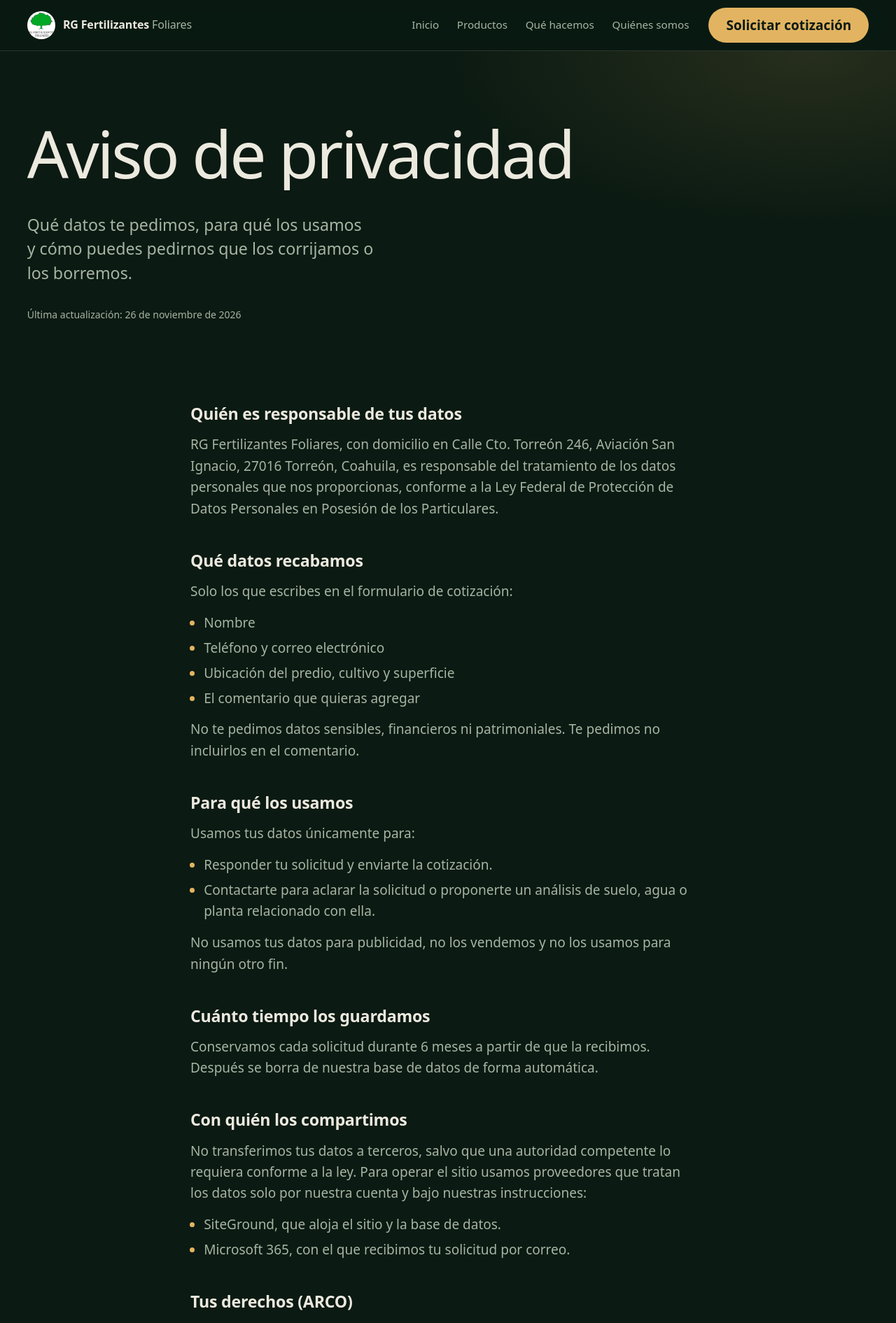
After one commit to Jorge097/PaginaRG, a Laravel app: page /aviso-de-privacidad in a window 1280 px wide. The commit adds this page. Shown: the top 1891 px of the page at 70% size. Run offline with Laravel 12, Linux system fonts and the light colour scheme; style sheets or scripts are compiled from the project's sources.

Commit message:
Agregar aviso de privacidad y borrado de cotizaciones a 6 meses
- Página /aviso-de-privacidad (LFPDPPP): responsable, datos, finalidades,
  plazo de conservación, encargados (SiteGround, Microsoft 365), derechos
  ARCO y cookies. Datos del responsable en config/rg.php.
- Aviso simplificado junto al formulario y enlace en el pie de página.
- Cotizacion usa MassPrunable; model:prune diario borra solicitudes
  con más de 6 meses.
- Pruebas de la página y del borrado automático.

```diff
--- a/app/Console/Kernel.php
+++ b/app/Console/Kernel.php
@@ -12,7 +12,8 @@ class Kernel extends ConsoleKernel
      */
     protected function schedule(Schedule $schedule): void
     {
-        // $schedule->command('inspire')->hourly();
+        // Aviso de privacidad: borra las cotizaciones más antiguas que el plazo de retención.
+        $schedule->command('model:prune', ['--model' => [\App\Models\Cotizacion::class]])->daily();
     }
 
     /**
--- a/config/rg.php
+++ b/config/rg.php
@@ -17,6 +17,17 @@ return [
         'horario' => 'Lunes a viernes, 9:00 a 19:00',
         'direccion' => ['Calle Cto. Torreón 246, Aviación San Ignacio', '27016 Torreón, Coahuila'],
         'mapa' => 'https://www.google.com/maps/embed?pb=!1m18!1m12!1m3!1d647.998819915458!2d-103.39466900227987!3d25.564884067305208!2m3!1f0!2f0!3f0!3m2!1i1024!2i768!4f13.1!3m3!1m2!1s0x868fdb006d7984ff%3A0xdb89219ff953b8c5!2sRG%20Fertilizantes%20Foliares!5e0!3m2!1ses-419!2smx!4v1761276558728!5m2!1ses-419!2smx',
+    ],
+
+    /*
+    | Aviso de privacidad (LFPDPPP). 'responsable' debe ser la razón social
+    | o el nombre de la persona física titular del negocio.
+    */
+    'privacidad' => [
+        'responsable' => 'RG Fertilizantes Foliares',
+        'rfc' => null,
+        'retencion_meses' => 6,
+        'actualizado' => '26 de noviembre de 2026',
     ],
 
     'cultivos' => ['Nogal', 'Alfalfa', 'Maíz', 'Sorgo', 'Algodón', 'Hortalizas', 'Granado'],
--- a/resources/css/app.css
+++ b/resources/css/app.css
@@ -1009,6 +1009,22 @@ html.vt-active .sheet[open] { animation: none; }
     color: var(--moss);
 }
 
+.form__note a,
+.colophon a { color: var(--chalk); text-decoration-color: var(--gold); }
+.colophon a:hover { color: var(--gold); }
+
+/* ---------- Aviso de privacidad ---------- */
+.legal__updated { font-size: var(--step--1); color: var(--moss); }
+.legal { padding-top: var(--space-l); }
+.legal__body { display: grid; gap: 0.9rem; max-width: 46rem; }
+.legal__body .h3 { margin-top: var(--space-m); }
+.legal__body .h3:first-child { margin-top: 0; }
+.legal__body p,
+.legal__body li { color: var(--moss); }
+.legal__body ul { display: grid; gap: 0.35rem; margin: 0; padding-left: 1.2rem; }
+.legal__body li::marker { color: var(--gold); }
+.legal__body a { color: var(--chalk); text-decoration-color: var(--gold); }
+
 /* ---------- Movimiento reducido: solo opacidad ---------- */
 @media (prefers-reduced-motion: reduce) {
     *, *::before, *::after {
--- /dev/null
+++ b/resources/views/pages/privacidad.blade.php
@@ -0,0 +1,91 @@
+@php
+    $p = config('rg.privacidad');
+    $c = config('rg.contacto');
+    $domicilio = $c['direccion'][0].', '.$c['direccion'][1];
+@endphp
+<x-layouts.app page="privacidad" title="Aviso de privacidad"
+    description="Cómo trata RG Fertilizantes Foliares los datos personales que recibe por el formulario de cotización.">
+
+    <section class="page-intro" aria-labelledby="privacidad-title">
+        <div class="wrap">
+            <h1 class="display display--page" id="privacidad-title">
+                <span class="line"><span>Aviso de privacidad</span></span>
+            </h1>
+            <p class="lede">Qué datos te pedimos, para qué los usamos y cómo puedes pedirnos que los corrijamos o los borremos.</p>
+            <p class="legal__updated">Última actualización: {{ $p['actualizado'] }}</p>
+        </div>
+    </section>
+
+    <section class="band band--paper legal" aria-label="Contenido del aviso">
+        <div class="wrap legal__body">
+
+            <h2 class="h3">Quién es responsable de tus datos</h2>
+            <p>
+                {{ $p['responsable'] }}@if ($p['rfc']), RFC {{ $p['rfc'] }}@endif,
+                con domicilio en {{ $domicilio }}, es responsable del tratamiento de los datos personales que nos
+                proporcionas, conforme a la Ley Federal de Protección de Datos Personales en Posesión de los Particulares.
+            </p>
+
+            <h2 class="h3">Qué datos recabamos</h2>
+            <p>Solo los que escribes en el formulario de cotización:</p>
+            <ul>
+                <li>Nombre</li>
+                <li>Teléfono y correo electrónico</li>
+                <li>Ubicación del predio, cultivo y superficie</li>
+                <li>El comentario que quieras agregar</li>
+            </ul>
+            <p>No te pedimos datos sensibles, financieros ni patrimoniales. Te pedimos no incluirlos en el comentario.</p>
+
+            <h2 class="h3">Para qué los usamos</h2>
+            <p>Usamos tus datos únicamente para:</p>
+            <ul>
+                <li>Responder tu solicitud y enviarte la cotización.</li>
+                <li>Contactarte para aclarar la solicitud o proponerte un análisis de suelo, agua o planta relacionado con ella.</li>
+            </ul>
+            <p>No usamos tus datos para publicidad, no los vendemos y no los usamos para ningún otro fin.</p>
+
+            <h2 class="h3">Cuánto tiempo los guardamos</h2>
+            <p>
+                Conservamos cada solicitud durante {{ $p['retencion_meses'] }} meses a partir de que la recibimos.
+                Después se borra de nuestra base de datos de forma automática.
+            </p>
+
+            <h2 class="h3">Con quién los compartimos</h2>
+            <p>
+                No transferimos tus datos a terceros, salvo que una autoridad competente lo requiera conforme a la ley.
+                Para operar el sitio usamos proveedores que tratan los datos solo por nuestra cuenta y bajo nuestras instrucciones:
+            </p>
+            <ul>
+                <li>SiteGround, que aloja el sitio y la base de datos.</li>
+                <li>Microsoft 365, con el que recibimos tu solicitud por correo.</li>
+            </ul>
+
+            <h2 class="h3">Tus derechos (ARCO)</h2>
+            <p>
+                Puedes acceder a tus datos, rectificarlos, cancelarlos u oponerte a su uso, y también revocar tu consentimiento.
+                Para hacerlo, escríbenos a <a href="mailto:{{ $c['email'] }}">{{ $c['email'] }}</a> con:
+            </p>
+            <ul>
+                <li>Tu nombre y un medio para responderte.</li>
+                <li>Un documento que acredite tu identidad o, en su caso, la de tu representante.</li>
+                <li>Qué derecho quieres ejercer y sobre qué datos.</li>
+            </ul>
+            <p>
+                Te responderemos en un plazo máximo de 20 días hábiles. Si tu solicitud procede, la haremos efectiva
+                dentro de los 15 días hábiles siguientes a nuestra respuesta.
+            </p>
+
+            <h2 class="h3">Cookies</h2>
+            <p>
+                El sitio usa una cookie técnica de sesión, necesaria para enviar el formulario de forma segura.
+                No usamos cookies de publicidad ni de analítica. El mapa de ubicación lo muestra Google Maps,
+                que puede usar sus propias cookies conforme a su política de privacidad.
+            </p>
+
+            <h2 class="h3">Cambios a este aviso</h2>
+            <p>
+                Si cambiamos este aviso, publicaremos la versión nueva en esta misma página con su fecha de actualización.
+            </p>
+        </div>
+    </section>
+</x-layouts.app>
--- a/resources/views/partials/footer.blade.php
+++ b/resources/views/partials/footer.blade.php
@@ -95,7 +95,11 @@
                 </div>
 
                 <button class="btn btn--primary btn--block" type="submit">Enviar solicitud de cotización</button>
-                <p class="form__note">Usamos tus datos solo para responder esta solicitud.</p>
+                <p class="form__note">
+                    {{ config('rg.privacidad.responsable') }} usa tus datos solo para responder esta solicitud y los borra
+                    a los {{ config('rg.privacidad.retencion_meses') }} meses. Puedes pedir que los corrijamos o eliminemos
+                    en {{ $c['email'] }}. Lee el <a href="{{ route('privacidad') }}">aviso de privacidad</a>.
+                </p>
             </form>
         </div>
     </div>
@@ -103,5 +107,6 @@
     <div class="wrap colophon">
         <p>© {{ date('Y') }} RG Fertilizantes Foliares, Torreón, Coahuila</p>
         <p>16 años nutriendo cultivos en la Comarca Lagunera</p>
+        <p><a href="{{ route('privacidad') }}">Aviso de privacidad</a></p>
     </div>
 </footer>
--- a/routes/web.php
+++ b/routes/web.php
@@ -12,6 +12,7 @@ Route::view('/', 'pages.inicio')->name('home');
 Route::view('/productos', 'pages.productos')->name('Productos');
 Route::view('/hacemos', 'pages.hacemos')->name('Hacemos');
 Route::view('/somos', 'pages.somos')->name('Somos');
+Route::view('/aviso-de-privacidad', 'pages.privacidad')->name('privacidad');
 
 // La vista antigua de contacto no existía (daba 500): el formulario vive en el pie de cada página.
 Route::redirect('/contactanos', '/#cotizar', 301)->name('contactanos');
```
Also changed, not shown: app/Models/Cotizacion.php (+12 -1 lines), tests/Feature/SitioTest.php (+22 -0 lines).
